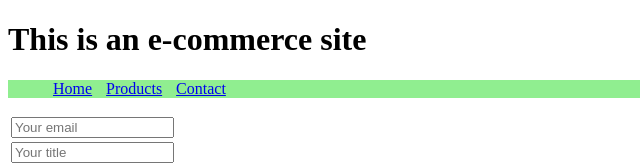
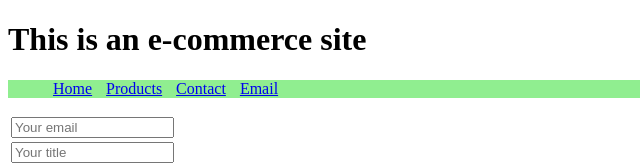
Before and after one commit to dragosbajenaru32/TestFromTutorial, a website: page js1c10/public/html/contact.html in a window 1280 px wide. Shown: the top 163 px of the page, 0-640 px from the left. Drawn offline with Linux system fonts and the light colour scheme.

Commit message:
Contact-html

```diff
--- a/js1c10/public/html/contact.html
+++ b/js1c10/public/html/contact.html
@@ -14,6 +14,7 @@
                 <li><a href="../index.html">Home</a></li>
                 <li><a href="../html/products.html">Products</a></li>
                 <li><a href="#">Contact</a></li>
+				<li><a href="#">Email</a></li>
             </ul>
         </div>
 
```
